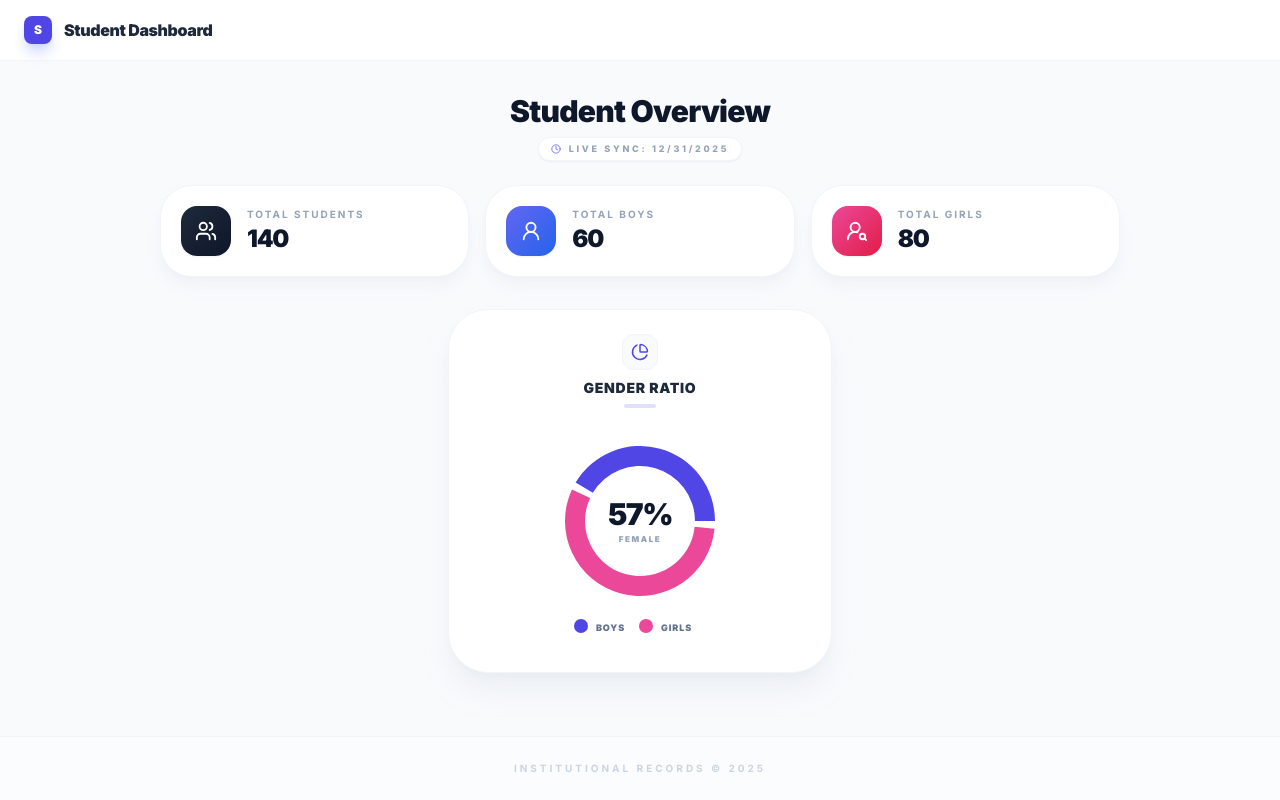
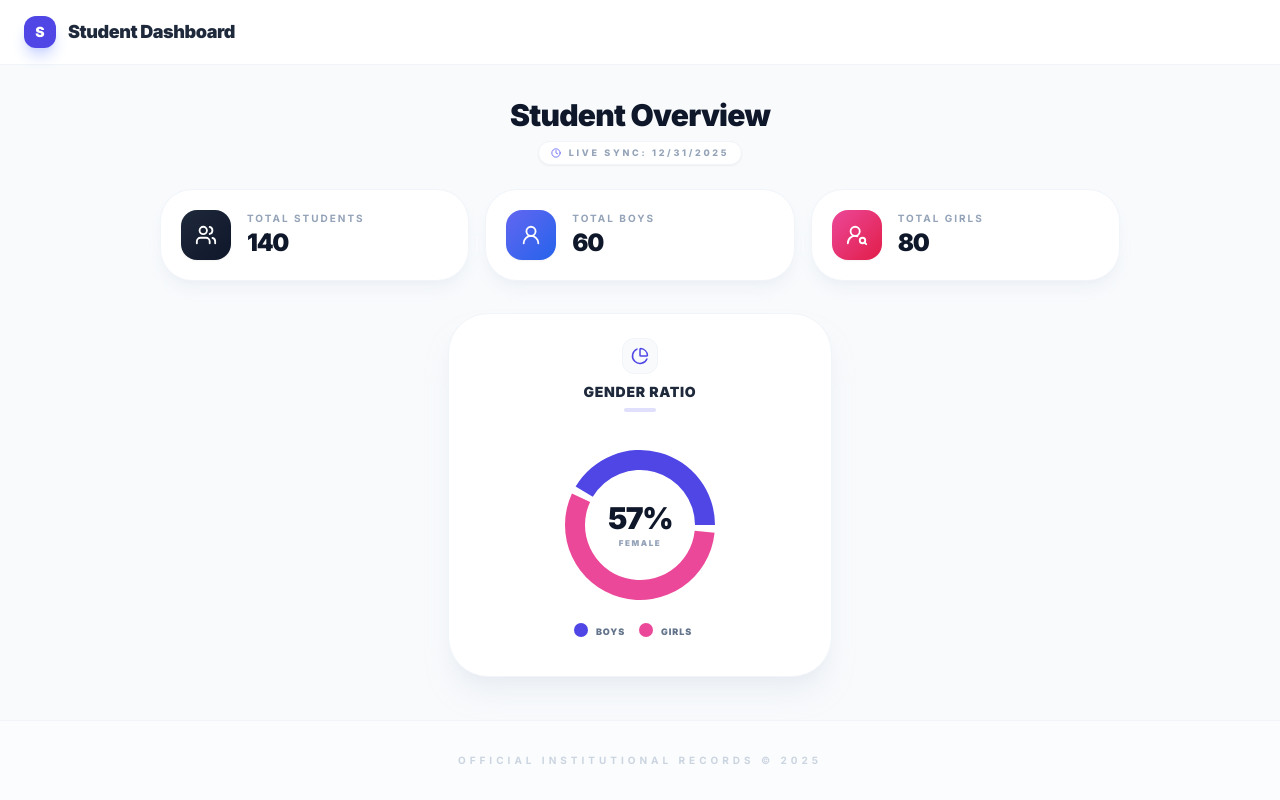
Before and after one commit to samm22174-beep/edu-stats-dashboard, a React (Vite) app: page / in a window 1280 px wide. Built offline with nearby package versions, Linux system fonts and the light colour scheme.

Commit message:
Update App.tsx

```diff
--- a/App.tsx
+++ b/App.tsx
@@ -3,8 +3,7 @@ import { StudentStats } from './types';
 import PublicDashboard from './PublicDashboard';
 import AdminPanel from './AdminPanel';
 
-// New storage key to force refresh and avoid cache issues
-const STORAGE_KEY = 'school_stats_v3';
+const STORAGE_KEY = 'school_stats_permanent_v1';
 
 const DEFAULT_STATS: StudentStats = {
   total: 140,
@@ -14,32 +13,34 @@ const DEFAULT_STATS: StudentStats = {
 };
 
 const App: React.FC = () => {
-  const [stats, setStats] = useState<StudentStats>(() => {
-    const saved = localStorage.getItem(STORAGE_KEY);
-    if (saved) {
-      try {
-        return JSON.parse(saved);
-      } catch (e) {
-        return DEFAULT_STATS;
-      }
-    }
-    return DEFAULT_STATS;
-  });
-
+  const [stats, setStats] = useState<StudentStats>(DEFAULT_STATS);
   const [isAdmin, setIsAdmin] = useState(false);
 
   useEffect(() => {
     const params = new URLSearchParams(window.location.search);
     setIsAdmin(params.get('admin') === 'true');
 
-    // sync stats across tabs
-    const handleStorage = (e: StorageEvent) => {
-      if (e.key === STORAGE_KEY && e.newValue) {
-        setStats(JSON.parse(e.newValue));
+    // 1. Try to load from URL first (for Permanent Google Sites Links)
+    const urlData = params.get('d');
+    if (urlData) {
+      try {
+        const decoded = JSON.parse(atob(urlData));
+        setStats(decoded);
+        return; // Use URL data as source of truth
+      } catch (e) {
+        console.error("Failed to decode URL data");
       }
-    };
-    window.addEventListener('storage', handleStorage);
-    return () => window.removeEventListener('storage', handleStorage);
+    }
+
+    // 2. Otherwise load from LocalStorage
+    const saved = localStorage.getItem(STORAGE_KEY);
+    if (saved) {
+      try {
+        setStats(JSON.parse(saved));
+      } catch (e) {
+        setStats(DEFAULT_STATS);
+      }
+    }
   }, []);
 
   const handleUpdateStats = (newStats: StudentStats) => {
@@ -51,16 +52,16 @@ const App: React.FC = () => {
     <div className="min-h-screen bg-slate-50 flex flex-col items-center">
       <header className="w-full bg-white border-b border-slate-100 py-4 px-6 flex justify-between items-center sticky top-0 z-50">
         <div className="flex items-center space-x-3">
-          <div className="w-7 h-7 bg-indigo-600 rounded-lg flex items-center justify-center shadow-lg shadow-indigo-200">
-            <span className="text-white font-black text-xs">S</span>
+          <div className="w-8 h-8 bg-indigo-600 rounded-xl flex items-center justify-center shadow-lg shadow-indigo-200">
+            <span className="text-white font-black text-sm">S</span>
           </div>
-          <span className="text-base font-black text-slate-800 tracking-tight">Student Dashboard</span>
+          <span className="text-lg font-black text-slate-800 tracking-tight">Student Dashboard</span>
         </div>
 
         {isAdmin && (
-          <div className="flex items-center space-x-2 px-3 py-1 bg-amber-50 text-amber-600 rounded-full border border-amber-100 shadow-sm">
+          <div className="flex items-center space-x-2 px-3 py-1 bg-amber-50 text-amber-700 rounded-full border border-amber-200 shadow-sm">
             <span className="w-2 h-2 bg-amber-500 rounded-full animate-pulse"></span>
-            <span className="text-[10px] font-black uppercase tracking-widest">Editor Mode</span>
+            <span className="text-[10px] font-black uppercase tracking-widest">Management Mode</span>
           </div>
         )}
       </header>
@@ -74,9 +75,9 @@ const App: React.FC = () => {
       </main>
 
       {!isAdmin && (
-        <footer className="w-full py-6 text-center border-t border-slate-100 bg-white/50">
-          <p className="text-[10px] font-bold text-slate-300 uppercase tracking-[0.3em]">
-            Institutional Records &copy; {new Date().getFullYear()}
+        <footer className="w-full py-8 text-center border-t border-slate-100 bg-white/50">
+          <p className="text-[10px] font-bold text-slate-300 uppercase tracking-[0.4em]">
+            Official Institutional Records &copy; {new Date().getFullYear()}
           </p>
         </footer>
       )}
```
